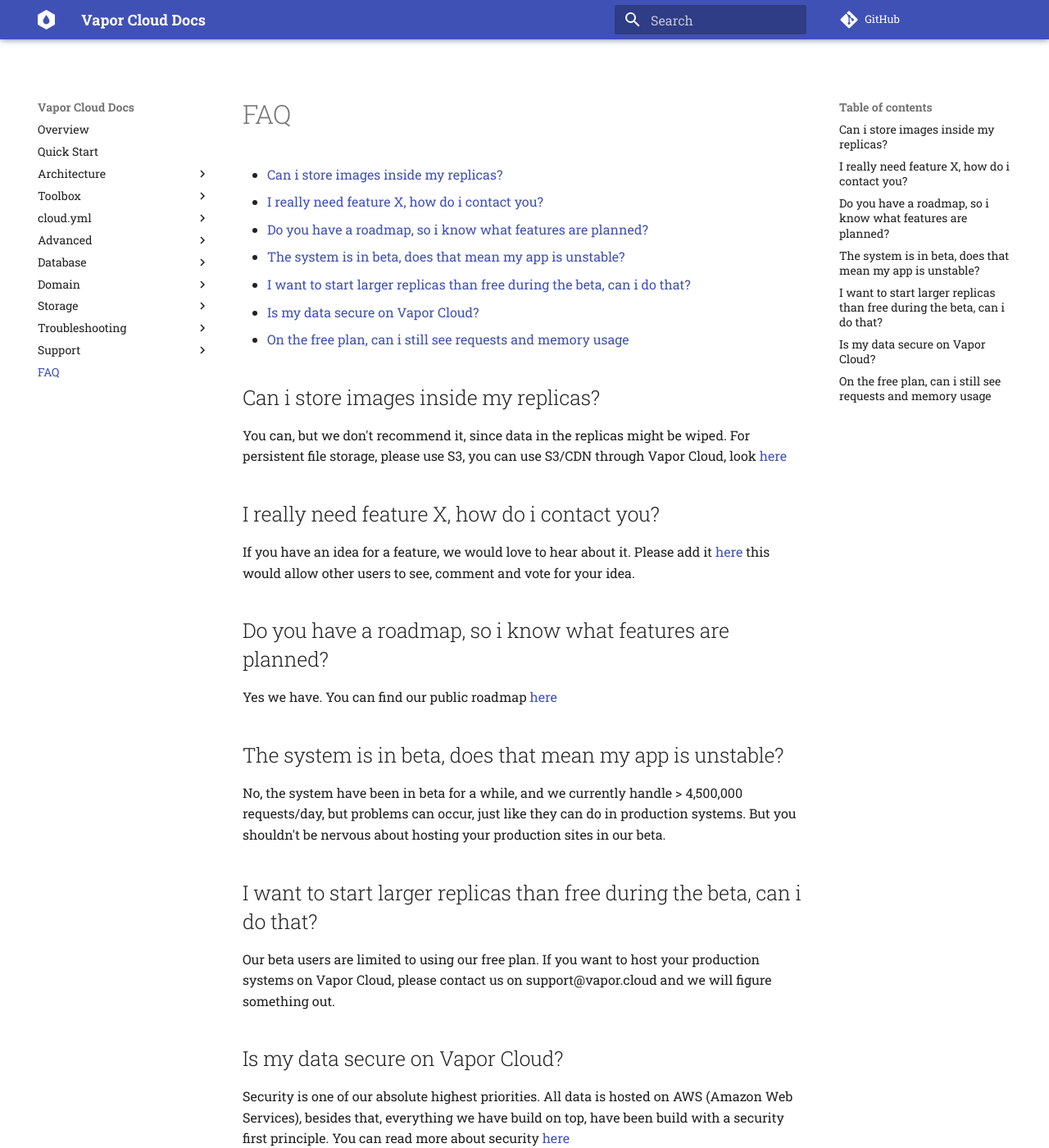
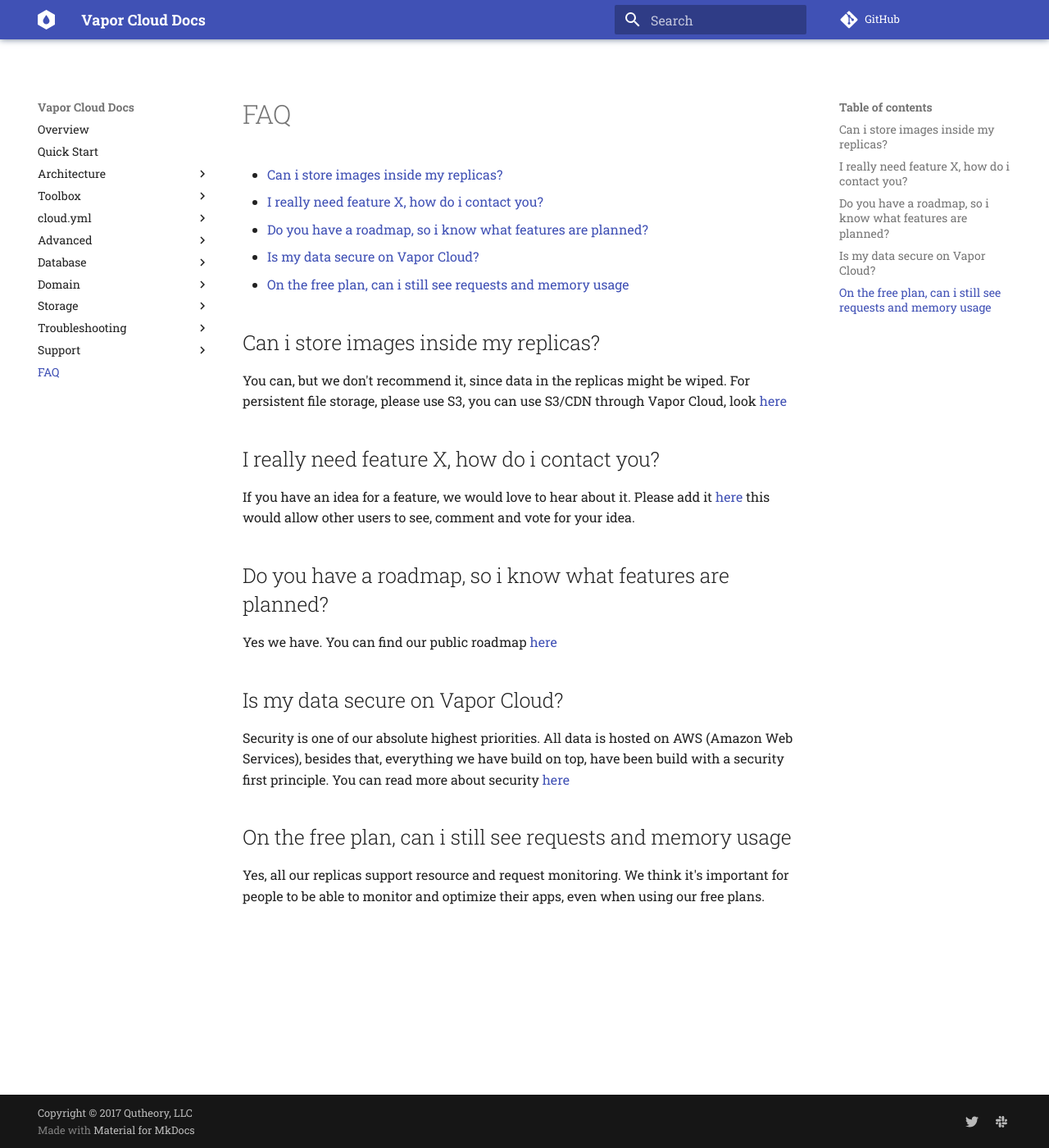
Before and after one commit to qutheory/cloud-documentation, an MkDocs documentation site: the page built from docs/FAQ.md, in a window 1280 px wide and 1400 px high. Shown: the whole window at 82% size. Built offline with MkDocs 1.6.1 and Material for MkDocs 9.7.7, drawn with Linux system fonts in a browser that asks for light colours; comment, search, counter and statistics services are not loaded; old or Windows-style settings are respelled for this version of MkDocs.

Commit message:
remove beta references

````diff
--- a/docs/FAQ.md
+++ b/docs/FAQ.md
@@ -13,14 +13,6 @@
 
 Yes we have. You can find our public roadmap [here](https://trello.com/b/YZEX66FS/vapor-cloud-public-roadmap)
 
-## The system is in beta, does that mean my app is unstable?
-
-No, the system have been in beta for a while, and we currently handle > 4,500,000 requests/day, but problems can occur, just like they can do in production systems. But you shouldn't be nervous about hosting your production sites in our beta.
-
-## I want to start larger replicas than free during the beta, can i do that?
-
-Our beta users are limited to using our free plan. If you want to host your production systems on Vapor Cloud, please contact us on support@vapor.cloud and we will figure something out.
-
 ## Is my data secure on Vapor Cloud?
 
 Security is one of our absolute highest priorities. All data is hosted on AWS (Amazon Web Services), besides that, everything we have build on top, have been build with a security first principle. You can read more about security [here](./advanced/security/responsibilities.md)
--- a/docs/advanced/general/using-private-git.md
+++ b/docs/advanced/general/using-private-git.md
@@ -10,7 +10,7 @@
 
 ### Add your SSH Key.
 
-As this system is still in beta, you need to send your key to our support system, and they will manually add it to the system. Be aware, there can be a slight delay in adding the key. You will get a reply once it's added.
+You need to send your key to our support system, and they will manually add it to the system. Be aware, there can be a slight delay in adding the key. You will get a reply once it's added.
 
 We will later create an automatic system to manage the keys.
 
--- a/docs/quick-start.md
+++ b/docs/quick-start.md
@@ -2,48 +2,39 @@
 
 This tutorial will walk you through deploying your first Vapor app to Vapor Cloud.
 
-## Signup for Beta
+## TL;DR
 
-If you haven't already, sign up for a beta account at [https://dashboard.vapor.cloud/signup](https://dashboard.vapor.cloud/signup).
+Run `vapor cloud deploy` inside your Vapor project (in the same folder as `Package.swift`) and follow the instructions.
 
-New beta spots are opened on a rolling basis, so be sure to check back regularly if you are unable to signup.
+## Signup
 
-As of this writing, Vapor Cloud is still in very early beta. Use this service for testing only as you will likely encounter some bugs and incomplete features. Please report all bugs in [Vapor's Slack](http://vapor.team) or to bugs@vapor.cloud.
-
-!!! warning
-	During the beta period, you will not be charged for any paid resources you use on Vapor Cloud.
-	You may notice a negative account balance if you use paid resources, like databases.
-	You can safely ignore any negative balances.
+If you haven't already, sign up for a Vapor Cloud account at [https://dashboard.vapor.cloud/signup](https://dashboard.vapor.cloud/signup).
 
 ## Install Vapor
 
 If you don't already have Vapor installed on your computer, follow the guide at [https://docs.vapor.codes/2.0/getting-started/install-on-macos/](https://docs.vapor.codes/2.0/getting-started/install-on-macos/). Or for Ubuntu: [https://docs.vapor.codes/2.0/getting-started/install-on-ubuntu/](https://docs.vapor.codes/2.0/getting-started/install-on-ubuntu/).
 
-## Install Beta Toolbox
+## Install Toolbox
 
 Vapor Cloud applications are deployed through the [Vapor Toolbox](https://github.com/vapor/toolbox).
 
-There is a beta version of the toolbox available that includes the `cloud` commands. You can install this version
-of the toolbox through Homebrew.
-
 ```sh
-brew install vapor-beta
+brew install vapor
 ```
 
 You can also install through APT.
 
 ```sh
-sudo apt-get install vapor-beta
+sudo apt-get install vapor
 ```
 
 !!! note
 	If you have not already configured Vapor's Homebrew or APT sources on your computer, visit [https://docs.vapor.codes/2.0/getting-started/toolbox/](https://docs.vapor.codes/2.0/getting-started/toolbox/).
-	This guide works for the beta version of the toolbox as well.
 
-Verify that the beta toolbox is correctly installed by calling the help command.
+Verify that the toolbox is correctly installed by calling the help command.
 
 ```sh
-vapor-beta cloud --help
+vapor cloud --help
 ```
 
 <img width="682" alt="screen shot 2017-07-05 at 6 17 39 pm" src="https://user-images.githubusercontent.com/1342803/27888580-cd8b44c2-61b4-11e7-93eb-97abe4202895.png">
@@ -53,13 +44,13 @@
 
 If you didn't already create an organization during the signup process, create one now.
 
-You can do this through the toolbox `vapor-beta cloud create org` or through the dashboard.
+You can do this through the toolbox `vapor cloud create org` or through the dashboard.
 
 ![screen shot 2017-07-05 at 6 35 05 pm](https://user-images.githubusercontent.com/1342803/27887817-b56b3e8c-61b0-11e7-8196-8e67398f772c.png)
 
 ## Create a Project
 
-You can do this through the toolbox `vapor-beta cloud create proj` or through the dashboard.
+You can do this through the toolbox `vapor cloud create proj` or through the dashboard.
 
 ![screen shot 2017-07-05 at 6 39 24 pm](https://user-images.githubusercontent.com/1342803/27887943-522b9c58-61b1-11e7-856c-4bdbc68016e5.png)
 
@@ -82,7 +73,7 @@
 Let's get started.
 
 ```sh
-vapor-beta cloud deploy
+vapor cloud deploy
 ```
 
 ### Create Git Remote
@@ -130,7 +121,7 @@
 
 #### Replica Size
 
-During the beta account, all environments are limited to `Free` size replicas. This size has a monthly request limit, but is free forever. Select the `Free` size for this environment.
+You can host your project for free with the `Free` size replicas. This size has a monthly request limit, but is free forever. Select the `Free` size for this environment.
 
 ### Add Database (Optional)
 
--- a/docs/toolbox/getting-started.md
+++ b/docs/toolbox/getting-started.md
@@ -1,7 +1,7 @@
 # Getting Started with the Toolbox
 
-The Vapor Cloud commands are provided in Vapor's [Toolbox](http://beta.docs.vapor.codes/getting-started/toolbox/) CLI.
-You likely already have this installed, but if not, head over to Vapor's [Getting Started](http://beta.docs.vapor.codes/getting-started/toolbox/) docs to install it.
+The Vapor Cloud commands are provided in Vapor's [Toolbox](http://docs.vapor.codes/2.0/getting-started/toolbox/) CLI.
+You likely already have this installed, but if not, head over to Vapor's [Getting Started](http://docs.vapor.codes/2.0/getting-started/toolbox/) docs to install it.
 
 ## Cloud Commands
 
@@ -27,9 +27,6 @@
 vapor cloud signup
 ```
 
-!!! warning
-	Signup is currently invite only.
-
 ## Deploy
 
 Once you've logged in, you can create your first deployment.
--- a/docs/toolbox/install.md
+++ b/docs/toolbox/install.md
@@ -7,7 +7,7 @@
 First make sure you have installed [Swift](https://docs.vapor.codes/2.0/getting-started/install-on-macos/)
 
 ```
-brew install vapor-beta
+brew install vapor
 ```
 
 ## Linux
@@ -15,7 +15,7 @@
 First make sure you have installed [Swift](https://docs.vapor.codes/2.0/getting-started/install-on-ubuntu/)
 
 ```
-sudo apt-get install vapor-beta
+sudo apt-get install vapor
 ```
 
 If you get an error, you might need to remove the old toolbox with:
````
